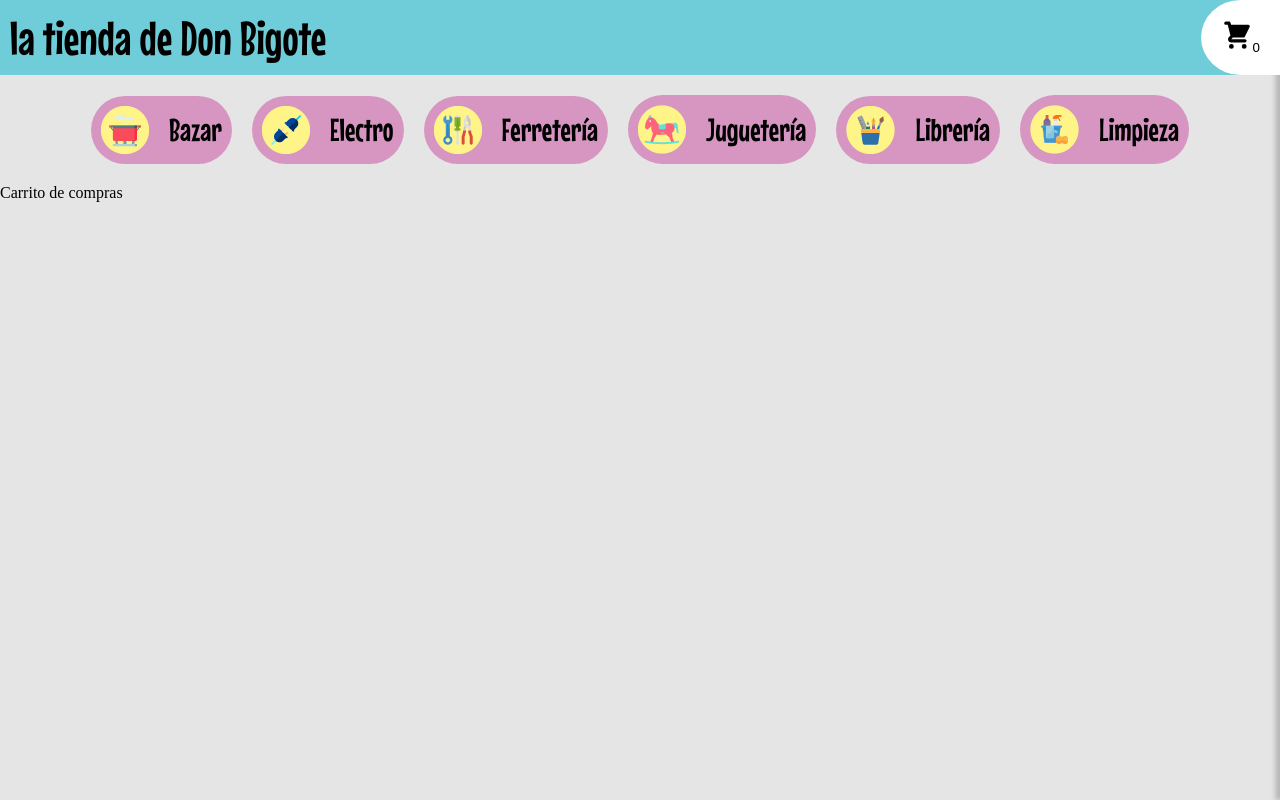
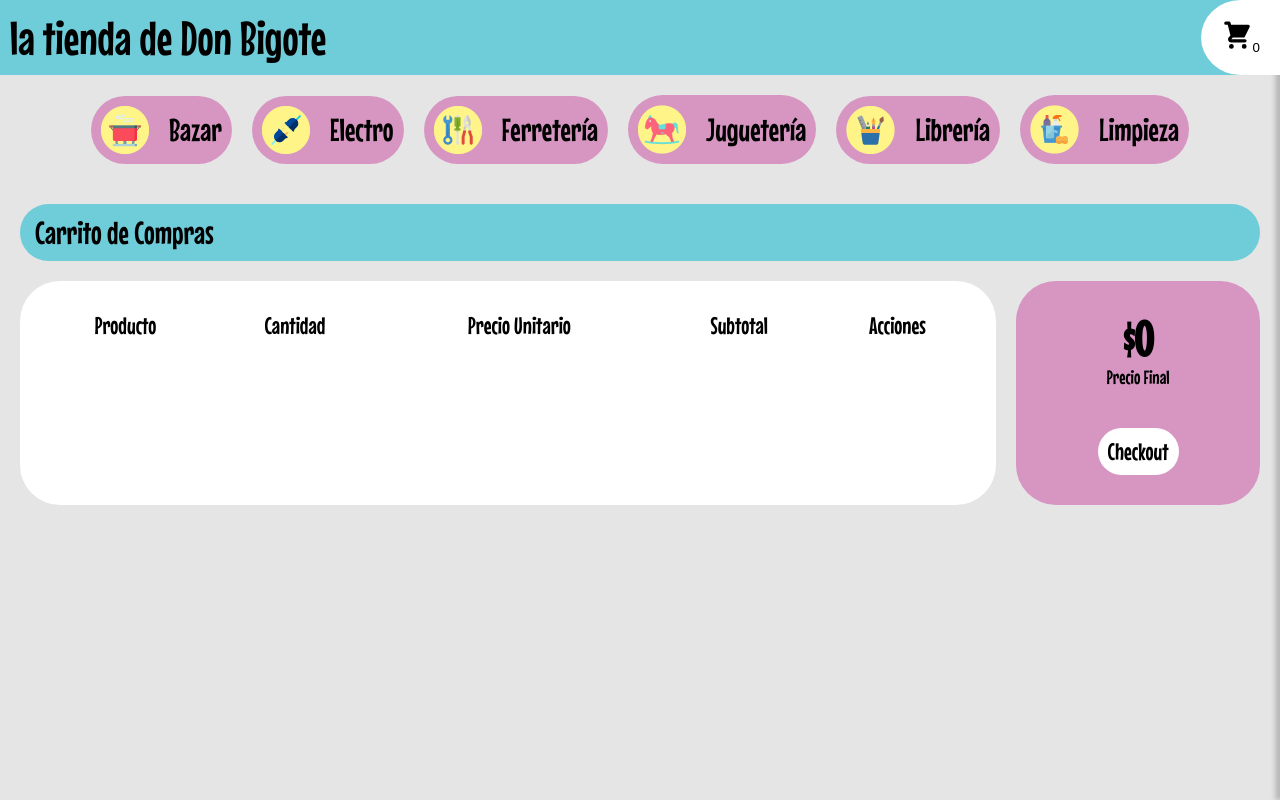
Before and after one commit to mminond/tienda-bigote, a React (Create React App) app: page /cart in a window 1280 px wide. Built offline with nearby package versions, Linux system fonts and the light colour scheme.

Commit message:
path Cart funcionando sin precio final

```diff
--- a/src/App.jsx
+++ b/src/App.jsx
@@ -10,8 +10,9 @@ import ProductDetail from './components/Detail/detail'
 
 function App() {
 	const valorIncial = {
+		precioFinal: 0,
+		cantidad: 0,
 		items: [],
-		cantidad: 0,
 	};
 	return (
 		<CartProvider initialValue={valorIncial}>
--- a/src/components/Cart/cart.jsx
+++ b/src/components/Cart/cart.jsx
@@ -1,10 +1,63 @@
+import { useCartContext } from '../../store';
+import { HiTrash } from "react-icons/hi";
 import './cart.scss';
 
 function Home() {
+	const { cart, removeItem } = useCartContext();
+
+	const handleClickDelete = (e) => {
+		let btnProductId;
+		switch (e.target.localName) {
+			case "path":
+				btnProductId = e.nativeEvent.path[2].id;
+				break;
+			case "svg":
+				btnProductId = e.nativeEvent.path[1].id;
+				break;
+			case "button":
+				btnProductId = e.target.id;
+				break;
+			default:
+				break;
+		}
+		removeItem(btnProductId);
+	}
+
 	return (
-        <section>
-            Carrito de compras
-        </section>
+		<section className="sectionCart">
+			<h3 className="titleCart">Carrito de Compras</h3>
+			<div className="containerCart">
+				<table className="cartTable">
+					<thead>
+						<tr>
+							<th>Producto</th>
+							<th>Cantidad</th>
+							<th>Precio Unitario</th>
+							<th>Subtotal</th>
+							<th>Acciones</th>
+						</tr>
+					</thead>
+					<tbody>
+						{
+							cart.items.map(item =>
+								<tr key={item.item.productId}>
+									<td>{item.item.productTitle}</td>
+									<td>{item.count}</td>
+									<td>${item.item.productPrice}</td>
+									<td>${item.item.productPrice * item.count}</td>
+									<td><button id={item.item.productId} onClick={handleClickDelete} className="btnItemDelete"><HiTrash size={20} color='white' /></button></td>
+								</tr>
+							)
+						}
+					</tbody>
+				</table>
+				<aside className="cartLastStep">
+					<h2 className="finalPrice">${cart.precioFinal}</h2>
+					<p>Precio Final</p>
+					<button className="btnCheckout">Checkout</button>
+				</aside>
+			</div>
+		</section>
 	);
 }
 
--- a/src/components/Cart/cart.scss
+++ b/src/components/Cart/cart.scss
@@ -0,0 +1,106 @@
+.sectionCart{
+	margin: 20px;
+	padding: 10;
+	.titleCart{
+		background-color: #6fccd9;
+		padding: 10px;
+		border-radius: 40px;
+		margin: 0px;
+		padding: 10px 15px 10px 15px;
+		font-family: 'Mouse Memoirs', sans-serif;
+		font-size: 2rem;
+		font-weight: normal;
+	}
+	.containerCart{
+		margin: 20px 0px;
+		display: flex;
+		.cartTable{
+			background-color: white;
+			border-radius: 40px;
+			padding: 20px;
+			margin-right: 20px;
+			width: 80%;
+			font-family: 'Mouse Memoirs', sans-serif;
+			border-collapse:separate;
+    		border-spacing:0 10px;
+			td, th{
+				text-align: center;
+				font-weight: normal;
+			}
+			td{
+				font-size: 1.2rem;
+				.btnItemDelete{
+					background-color: rgb(219, 102, 102);
+					border: none;
+					outline: none;
+					border-radius: 40px;
+					padding: 8px;
+					text-align: center;
+					cursor: pointer;
+					&:hover{
+						background-color: rgb(216, 55, 55);
+					}
+				}
+			}
+			th{
+				font-size: 1.5rem;
+			}
+			tbody{
+				tr{
+					background-color: #e5e5e5;
+					height: 50px;
+				}
+			}
+			tr td:first-child {
+				border-top-left-radius: 20px;
+				text-align: left !important;
+				padding-left: 20px;
+			}
+			tr td:last-child {
+				border-top-right-radius: 20px;
+			}
+			tr td:first-child {
+				border-bottom-left-radius: 20px;
+			}
+			tr td:last-child {
+				border-bottom-right-radius: 20px;
+			}
+		}
+		.cartLastStep{
+			display: flex;
+			flex-flow: column;
+			align-items: center;
+			background-color: #d796c2;
+			border-radius: 40px;
+			width: 20%;
+			height: 100%;
+			font-family: 'Mouse Memoirs', sans-serif;
+			p{
+				margin: 0px 0px 30px 0px;
+				font-size: 1.2rem;
+			}
+			.finalPrice{
+				margin: 30px 0px 0px 0px;
+				font-size: 3rem;
+			}
+			.btnCheckout{
+				font-family: 'Mouse Memoirs', sans-serif;
+				font-size: 1.5rem;
+				background-color: white;
+				border: none;
+				text-decoration: none;
+				outline: none;
+				border-radius: 50px;
+				padding: 10px;
+				margin: 10px 0px 30px 0px;
+				color: black;
+				text-align: center;
+				cursor: pointer;
+				&:hover{
+					background-color: #aa7599;
+					color: white;
+				}
+			}
+		}
+	}
+}
--- a/src/store/index.js
+++ b/src/store/index.js
@@ -10,6 +10,7 @@ export function CartProvider({ initialValue = {}, children }) {
     function addItem(newItem) {
         const newCart = {
             ...cart,
+            precioFinal: cart.precioFinal + (newItem.count * newItem.item.productPrice),
             cantidad: cart.cantidad + newItem.count,
             items: [...cart.items, newItem]
         };
@@ -21,11 +22,15 @@ export function CartProvider({ initialValue = {}, children }) {
         const indexProduct = cart.items.findIndex(item => {
             return item.item.productId.toString() === itemId;
         });
+        console.log(cart.items[indexProduct].count);
+        //console.log(cart.items[itemId].item.productPrice);
         let copyCart = cart.items;
+        //const newFinalPrice = cart.precioFinal - (cart.items[indexProduct].count * cart.items[itemId].item.productPrice);
         const newCount = cart.cantidad - cart.items[indexProduct].count;
         copyCart.splice(indexProduct, 1);
         const newCart = {
             ...cart,
+            //precioFinal:newFinalPrice,
             cantidad: newCount,
             items: copyCart
         };
@@ -35,6 +40,7 @@ export function CartProvider({ initialValue = {}, children }) {
 
     function clearCart() {
         setCart({
+            precioFinal: 0,
             cantidad: 0,
             items: []
         });
```
Also changed, not shown: 1 other file (tests, documents, lock files or other folders).
